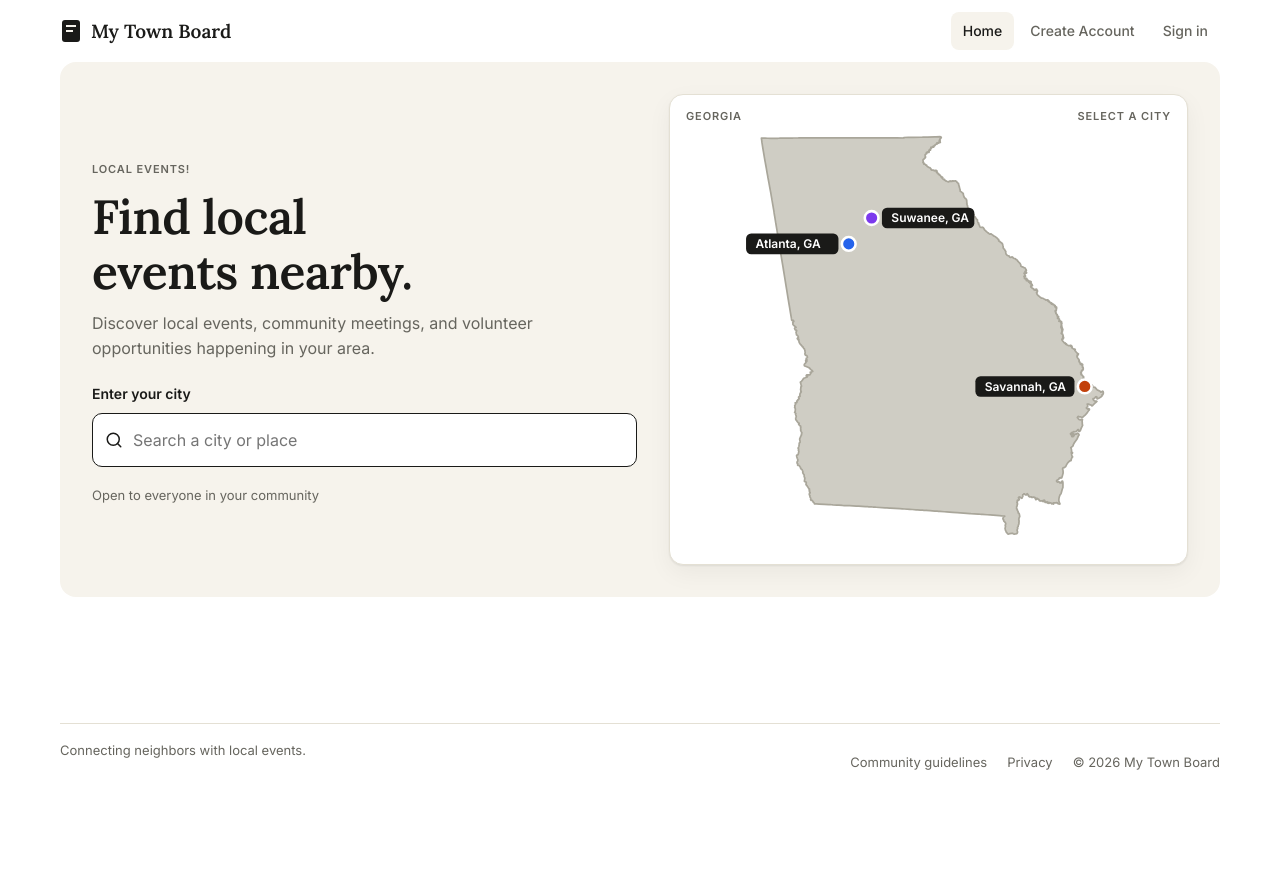
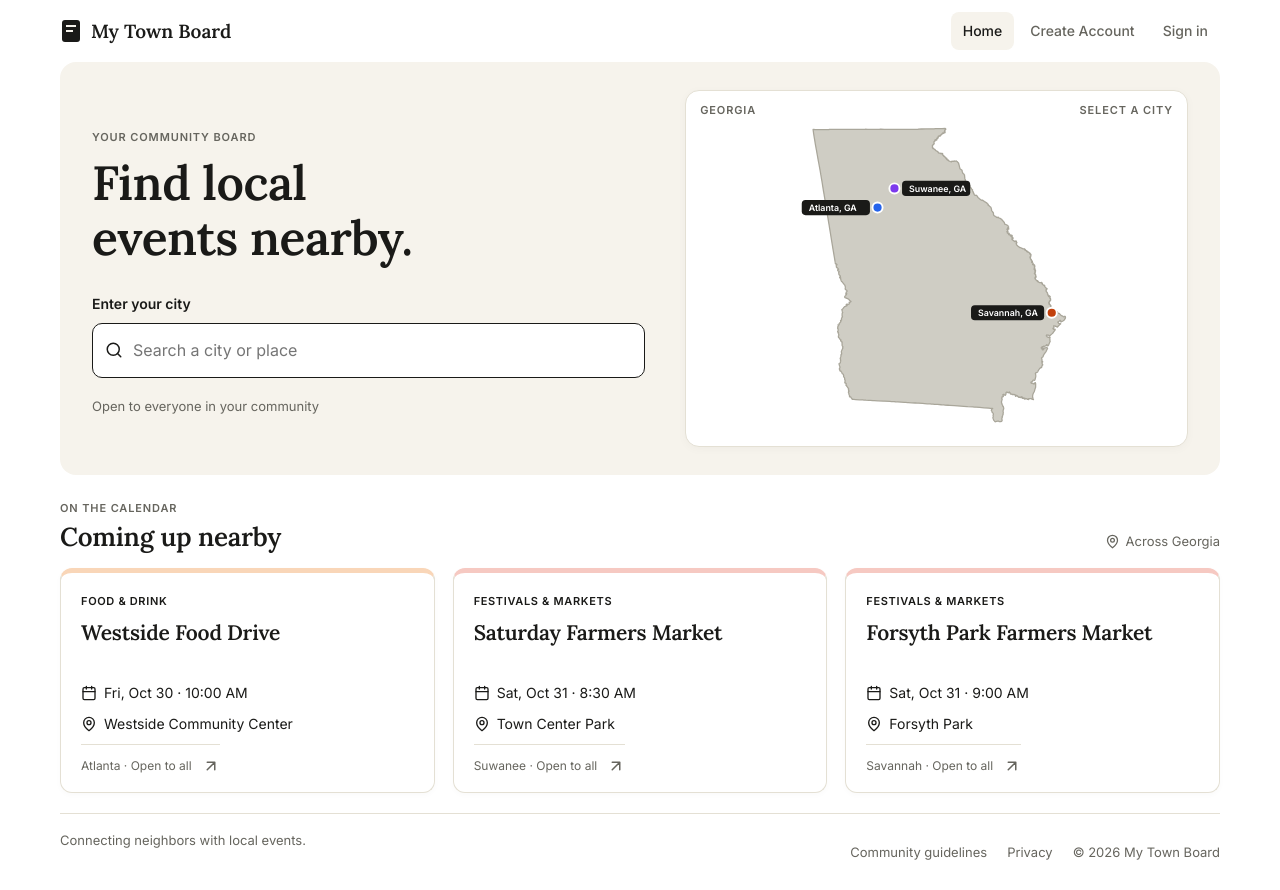
Before and after one commit to ajcodez27/Townboard, a React (Vite) app: page / in a window 1280 px wide. Before the commit the page ends 800 px from the top, so only its background shows below. Built offline with nearby package versions, Linux system fonts and the light colour scheme.

Commit message:
updated landing

```diff
--- a/src/pages/City.jsx
+++ b/src/pages/City.jsx
@@ -1,6 +1,6 @@
-import { useState, useMemo, cloneElement } from 'react';
+import { useState, useMemo, useEffect, cloneElement } from 'react';
 import Rsvp from './Rsvp.jsx';
-import { useNavigate } from 'react-router-dom';
+import { useNavigate, useLocation } from 'react-router-dom';
 import { CITIES, CATS, EV, POSTED } from '../data.js';
 import { Layout, Modal, Toast, Note } from '../components.jsx';
 import { Icon, ls, getUid, iso, sorted, lab } from '../utils.jsx';
@@ -147,6 +147,7 @@ function EventForm({ init, onSave, onClose }) {
 }
 
 export default function City({ slug }) {
+  const location = useLocation();
   const c = CITIES[slug],
     nav = useNavigate(),
     uid = getUid();
@@ -189,6 +190,13 @@ export default function City({ slug }) {
       })),
     [slug]
   );
+
+  useEffect(() => {
+    if (!location.state?.eventId) return;
+    const event = [...mine, ...seed].find(n => n.id === location.state.eventId);
+    if (event) setSel(event);
+    nav(location.pathname, { replace: true, state: null });
+  }, [location.state, location.pathname, mine, seed, nav]);
 
   const own = (n) => !n.seed && (!n.owner || n.owner === uid);
   const reload = () => setMine(ls(key(slug), []));
--- a/src/pages/Home.jsx
+++ b/src/pages/Home.jsx
@@ -1,13 +1,17 @@
-import {useState,useRef,useEffect} from 'react';import {useNavigate} from 'react-router-dom';import {CITIES} from '../data.js';import {Layout} from '../components.jsx';import {Icon,sorted,lab} from '../utils.jsx';
+import {useState,useRef,useEffect} from 'react';import {useNavigate} from 'react-router-dom';import {CITIES,CATS,EV} from '../data.js';import {Layout} from '../components.jsx';import {Icon,sorted,lab,ls,iso,fD,fT} from '../utils.jsx';
 import {GEORGIA_OUTLINE as OUT,GEORGIA_CITIES as PT} from '../georgiaMap.js';
 export default function Home(){const nav=useNavigate(),[q,setQ]=useState(''),[open,setOpen]=useState(false),sw=useRef(),inp=useRef(),go=k=>nav('/city/'+k);
  useEffect(()=>{const h=e=>!sw.current?.contains(e.target)&&setOpen(false);document.addEventListener('click',h);return()=>document.removeEventListener('click',h)},[]);
+ const upcoming=Object.keys(CITIES).flatMap(city=>[
+  ...EV[city].map((e,i)=>({id:`s-${city}-${i}`,city,cat:e[0],title:e[1],date:iso(e[2]),time:e[3],place:e[4],requiresRsvp:!!e[7]})),
+  ...ls('events:'+city,[]).map(e=>({...e,city}))
+ ]).filter(e=>e.date>=iso(0)).sort((a,b)=>(a.date+a.time).localeCompare(b.date+b.time)||a.title.localeCompare(b.title)).slice(0,3);
  const s=q.trim().toLowerCase(),m=sorted.map(([k,c])=>{const hit=c.kw.find(w=>w.toLowerCase().includes(s)),city=lab(k).toLowerCase().includes(s)||c.county.toLowerCase().includes(s);return(!s||city||hit)?[k,c,!city&&s?hit:'']:null}).filter(Boolean);
  const key=e=>{const bs=[...sw.current.querySelectorAll('.res button')],i=bs.indexOf(document.activeElement);
   if(e.key==='ArrowDown'){e.preventDefault();(bs[i+1]||bs[0])?.focus()}else if(e.key==='ArrowUp'){e.preventDefault();i>0?bs[i-1].focus():inp.current.focus()}
   else if(e.key==='Escape'){setOpen(false);inp.current.focus()}else if(e.key==='Enter'&&e.target===inp.current&&bs[0])bs[0].click()};
- return <Layout title="Home"><main className="hero"><section><p className="eyebrow">Local events!</p><h1>Find local<br/>events nearby.</h1>
- <p className="sub">Discover local events, community meetings, and volunteer opportunities happening in your area.</p>
+ return <Layout title="Home"><main className="home-page"><div className="hero"><section><p className="eyebrow">Your community board</p><h1>Find local<br/>events nearby.</h1>
+
  <label className="lbl" htmlFor="q">Enter your city</label>
  <div className="sw" ref={sw} onKeyDown={key}><div className="search"><Icon n="search" s={18}/><input id="q" ref={inp} autoComplete="off" value={q} placeholder="Search a city or place" onFocus={()=>setOpen(true)} onChange={e=>{setQ(e.target.value);setOpen(true)}}/>
   {q&&<button className="clr" style={{display:'block'}} aria-label="Clear search" onClick={()=>{setQ('');inp.current.focus()}}><Icon n="x"/></button>}</div>
@@ -16,4 +20,13 @@ export default function Home(){const nav=useNavigate(),[q,setQ]=useState(''),[op
  <section className="map"><div className="mh eyebrow"><span>Georgia</span><span>Select a city</span></div>
  <svg viewBox="-30 0 466 490" role="group" aria-label="Map of Georgia with Atlanta, Savannah and Suwanee"><path d={OUT} fillRule="evenodd" fill="#cfcdc4" stroke="#a9a69a" strokeWidth="2" strokeLinejoin="round"/>
  {Object.entries(PT).map(([k,[x,y,d]])=>{const t=lab(k),w=t.length*7.8+22,px=d==='l'?x-12-w:x+12;
-  return <g key={k} className="pin2" tabIndex="0" role="link" aria-label={t} onClick={()=>go(k)} onKeyDown={e=>e.key==='Enter'&&go(k)}><rect x={Math.min(px,x-18)} y={y-26} width={w+48} height="52" fill="transparent"/><circle cx={x} cy={y} r="8" fill={CITIES[k].color} stroke="#fff" strokeWidth="3"/><rect className="pl" x={px} y={y-12} width={w} height="24" rx="6" fill="#1a1a18"/><text x={px+11} y={y+5} fill="#fff" style={{font:'600 14px Inter,sans-serif'}}>{t}</text></g>})}</svg></section></main></Layout>}
+  return <g key={k} className="pin2" tabIndex="0" role="link" aria-label={t} onClick={()=>go(k)} onKeyDown={e=>e.key==='Enter'&&go(k)}><rect x={Math.min(px,x-18)} y={y-26} width={w+48} height="52" fill="transparent"/><circle cx={x} cy={y} r="8" fill={CITIES[k].color} stroke="#fff" strokeWidth="3"/><rect className="pl" x={px} y={y-12} width={w} height="24" rx="6" fill="#1a1a18"/><text x={px+11} y={y+5} fill="#fff" style={{font:'600 14px Inter,sans-serif'}}>{t}</text></g>})}</svg></section></div>
+ <section className="home-upcoming" aria-labelledby="upcoming-title">
+ <div className="upcoming-heading"><div><p className="eyebrow">On the calendar</p><h2 id="upcoming-title">Coming up nearby</h2></div><span className="upcoming-region"><Icon n="map-pin" s={15}/> Across Georgia</span></div>
+ <div className="upcoming-grid">{upcoming.map(e=><button type="button" className="upcoming-card" key={e.id} style={{'--event-color':CATS[e.cat]||CATS.Other}} onClick={()=>nav('/city/'+e.city,{state:{eventId:e.id}})}>
+ <span className="upcoming-category">{e.cat}</span><h3>{e.title}</h3>
+ <span className="upcoming-date"><Icon n="calendar" s={16}/>{fD(e.date)} · {fT(e.time)}</span>
+ <span className="upcoming-place"><Icon n="map-pin" s={16}/>{e.place}</span>
+ <span className="upcoming-bottom"><span>{CITIES[e.city].name} · {e.requiresRsvp?'RSVP required':'Open to all'}</span><Icon n="arrow-up-right" s={18}/></span>
+ </button>)}</div></section>
+ </main></Layout>}
--- a/src/styles.css
+++ b/src/styles.css
@@ -150,3 +150,20 @@ html,body{overflow-x:hidden}
 .floating-create[hidden]{display:none}
 .page:has(.floating-create) .ftr{padding-bottom:88px}
 @media(max-width:600px){.floating-create{width:44px;height:44px;right:max(12px,env(safe-area-inset-right));bottom:max(16px,env(safe-area-inset-bottom))}.floating-create .ic{width:22px;height:22px}.page:has(.floating-create) .ftr{padding-bottom:76px}}
+
+/* Homepage: a compact search/map header and useful event previews. */
+.home-page .hero{padding:28px 32px;gap:40px;grid-template-columns:1.1fr 1fr}
+.home-page .hero h1{font-size:clamp(34px,4vw,48px);margin-top:12px}
+.home-page .map{padding:14px;box-shadow:0 2px 10px #00000008}
+.home-page .map svg{max-height:310px}.home-page .lbl{margin-top:28px}
+.home-upcoming{margin-top:28px}.upcoming-heading{display:flex;justify-content:space-between;align-items:flex-end;gap:16px;margin-bottom:16px}
+.upcoming-heading .eyebrow{margin:0 0 8px}.upcoming-heading h2{font-size:26px}.upcoming-region{display:flex;align-items:center;gap:6px;font-size:13px;color:var(--mut)}
+.upcoming-grid{display:grid;grid-template-columns:repeat(3,minmax(0,1fr));gap:18px}
+.upcoming-card{display:flex;flex-direction:column;text-align:left;gap:10px;min-width:0;padding:20px 20px 16px;border:1px solid var(--line);border-top:5px solid var(--event-color);border-radius:12px;background:#fff;color:var(--ink);box-shadow:0 2px 6px #00000006;transition:box-shadow .15s,border-color .15s}
+.upcoming-card:hover{box-shadow:0 5px 16px #00000010;border-color:#bdb8a8;border-top-color:var(--event-color)}
+.upcoming-category{font-size:11px;font-weight:600;text-transform:uppercase;letter-spacing:.06em}
+.upcoming-card h3{font-size:21px;line-height:1.25;min-height:2.5em;overflow-wrap:anywhere}
+.upcoming-date,.upcoming-place{display:flex;align-items:flex-start;gap:7px;font-size:14px;line-height:1.5;overflow-wrap:anywhere}.upcoming-date .ic,.upcoming-place .ic{margin-top:3px}
+.upcoming-bottom{display:flex;align-items:center;justify-content:space-between;gap:10px;border-top:1px solid var(--line);padding-top:12px;margin-top:auto;font-size:12px;color:var(--mut)}
+@media(min-width:601px) and (max-width:900px){.home-page .hero{grid-template-columns:1fr 1fr;gap:24px;padding:24px}.home-page .hero h1{font-size:36px}.home-page .map{padding:10px}.upcoming-grid{gap:12px}.upcoming-card{padding:16px 14px}.upcoming-card h3{font-size:19px}}
+@media(max-width:600px){.home-page .hero{grid-template-columns:1fr;gap:22px;padding:22px 16px}.home-page .map{max-width:360px;width:100%}.home-page .map svg{max-height:260px}.home-page .lbl{margin-top:20px}.home-upcoming{margin-top:24px}.upcoming-heading{align-items:flex-start;flex-direction:column;gap:8px}.upcoming-heading h2{font-size:24px}.upcoming-grid{grid-template-columns:minmax(0,1fr);gap:12px}.upcoming-card h3{min-height:0}.upcoming-card{padding:16px}.upcoming-region{font-size:12px}}
```
